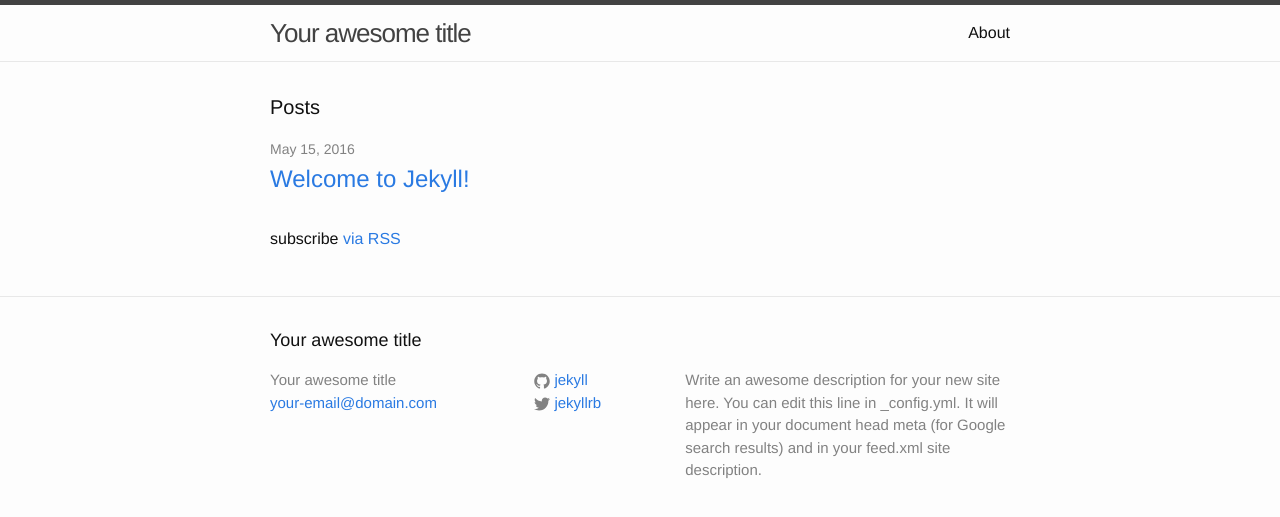
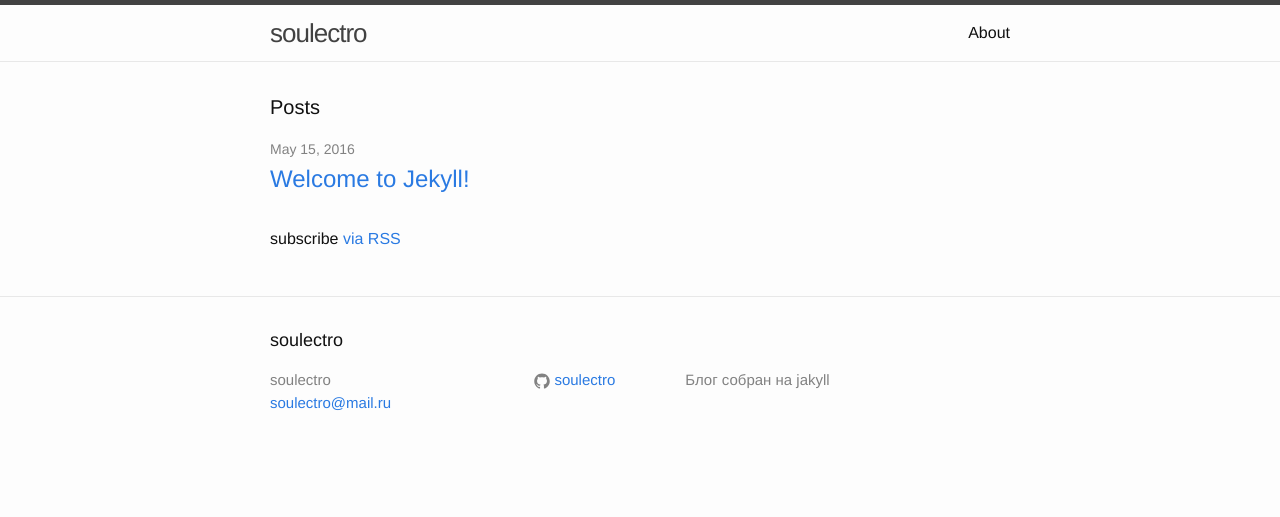
Before and after one commit to soulectro/soulectro.gihub.io, a Jekyll site: the page built from index.html, in a window 1280 px wide. Shown: the top 517 px of the page. Built offline with Jekyll 4.4.1, drawn with Linux system fonts in a browser that asks for light colours.

Commit message:
update _config.yml

```diff
--- a/_config.yml
+++ b/_config.yml
@@ -6,16 +6,14 @@
 # 'jekyll serve'. If you change this file, please restart the server process.
 
 # Site settings
-title: Your awesome title
-email: your-email@domain.com
+title: soulectro
+email: soulectro@mail.ru
 description: > # this means to ignore newlines until "baseurl:"
-  Write an awesome description for your new site here. You can edit this
-  line in _config.yml. It will appear in your document head meta (for
-  Google search results) and in your feed.xml site description.
+  Блог собран на jakyll
 baseurl: "" # the subpath of your site, e.g. /blog
-url: "http://yourdomain.com" # the base hostname & protocol for your site
-twitter_username: jekyllrb
-github_username:  jekyll
+url: "http://soulectro.github.io" # the base hostname & protocol for your site
+#twitter_username: jekyllrb
+github_username:  soulectro
 
 # Build settings
 markdown: kramdown
```
